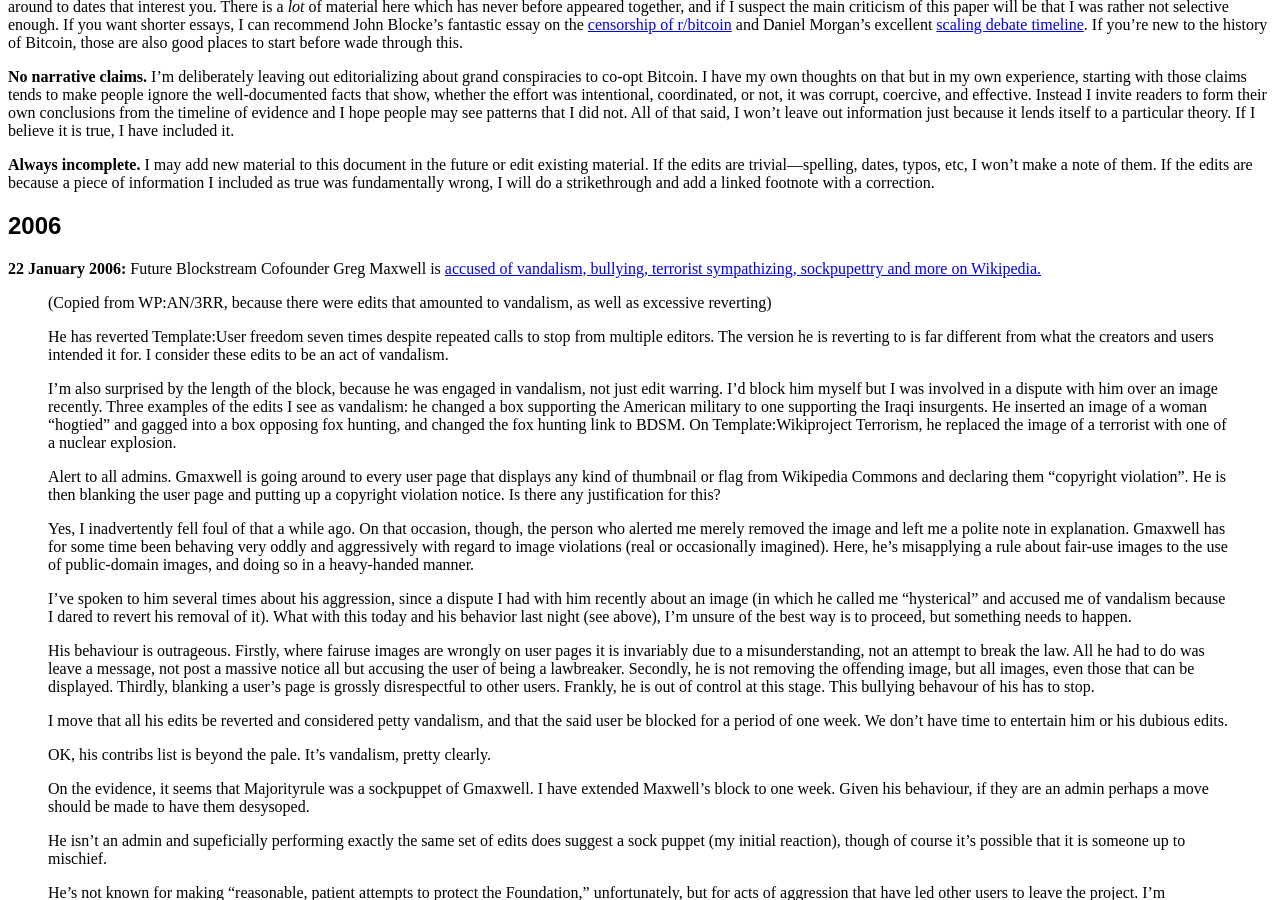
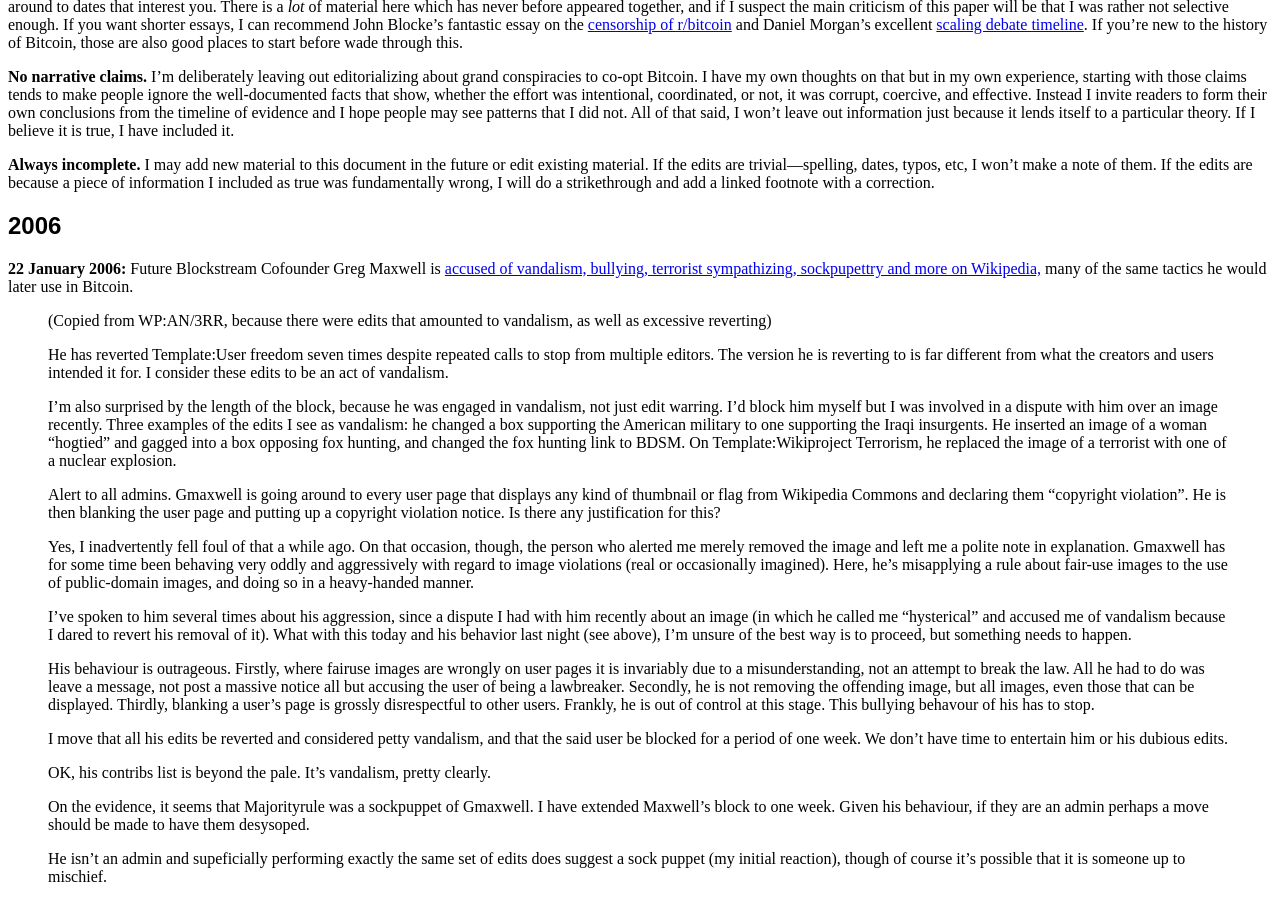
Before and after one commit to derykmakgill/website, a Jekyll site: the page built from btc.md, in a window 1280 px wide and 900 px high, scrolled down 500 px. Built offline with Jekyll 4.4.1, drawn with Linux system fonts in a browser that asks for light colours; a script that is not in the unit is left out.

Commit message:
Update btc.md

```diff
--- a/btc.md
+++ b/btc.md
@@ -26,7 +26,7 @@
 
 ## 2006
 
-**22 January 2006:** Future Blockstream Cofounder Greg Maxwell is [accused of vandalism, bullying, terrorist sympathizing, sockpupettry and more on Wikipedia.](https://np.reddit.com/r/btc/comments/45ail1/wikipedians_on_greg_maxwell_in_2006_now_cto_of/)
+**22 January 2006:** Future Blockstream Cofounder Greg Maxwell is [accused of vandalism, bullying, terrorist sympathizing, sockpupettry and more on Wikipedia,](https://np.reddit.com/r/btc/comments/45ail1/wikipedians_on_greg_maxwell_in_2006_now_cto_of/) many of the same tactics he would later use in Bitcoin.
 
 >(Copied from WP:AN/3RR, because there were edits that amounted to vandalism, as well as excessive reverting)
 >
```
